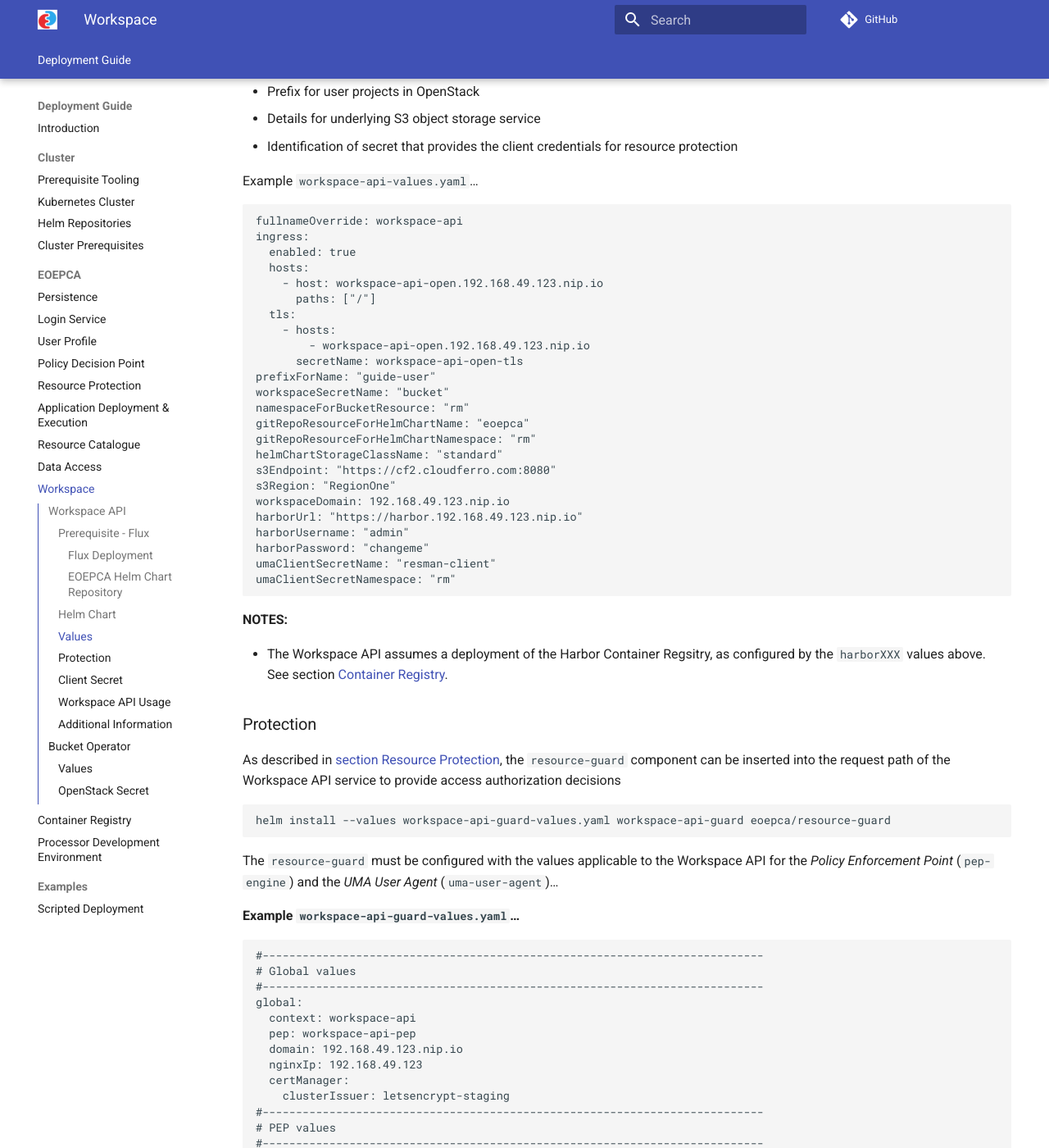
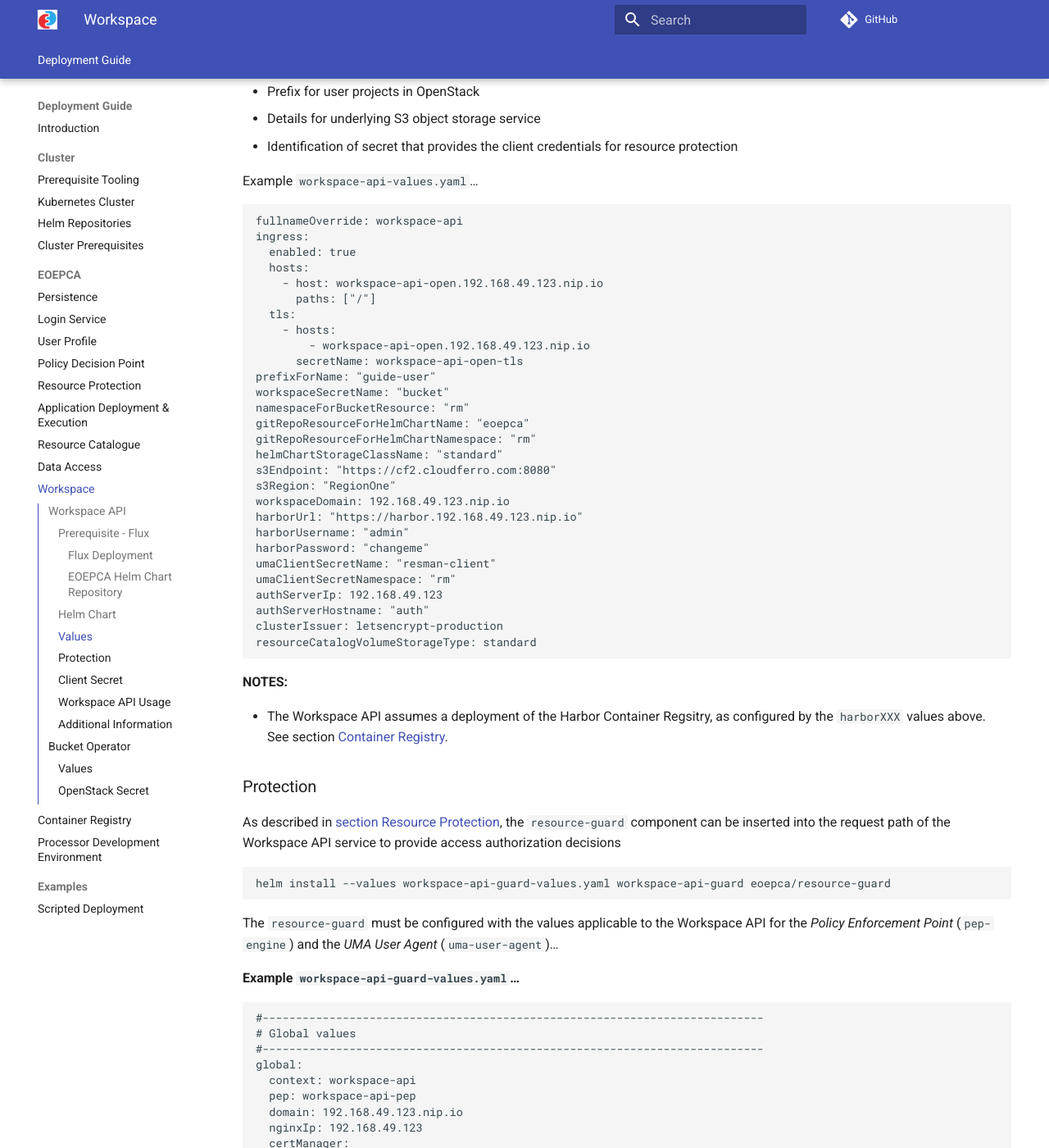
Before and after one commit to EOEPCA/deployment-guide, an MkDocs documentation site: the page built from docs/eoepca/workspace.md, in a window 1280 px wide and 1400 px high, scrolled down 1379 px. Shown: the whole window at 82% size. Built offline with MkDocs 1.6.1 and Material for MkDocs 9.7.7, drawn with Linux system fonts in a browser that asks for light colours; comment, search, counter and statistics services are not loaded; some of the changed text lies outside the part shown.

````diff
--- a/docs/eoepca/workspace.md
+++ b/docs/eoepca/workspace.md
@@ -80,6 +80,10 @@ harborUsername: "admin"
 harborPassword: "changeme"
 umaClientSecretName: "resman-client"
 umaClientSecretNamespace: "rm"
+authServerIp: 192.168.49.123
+authServerHostname: "auth"
+clusterIssuer: letsencrypt-production
+resourceCatalogVolumeStorageType: standard
 ```
 
 **NOTES:**
@@ -108,7 +112,7 @@ global:
   domain: 192.168.49.123.nip.io
   nginxIp: 192.168.49.123
   certManager:
-    clusterIssuer: letsencrypt-staging
+    clusterIssuer: letsencrypt-production
 #---------------------------------------------------------------------------
 # PEP values
 #---------------------------------------------------------------------------
````
Also changed, not shown: docs/eoepca/ades.md (+11 -1 lines), docs/eoepca/data-access.md (+1 -1 lines), docs/eoepca/resource-catalogue.md (+1 -1 lines).
